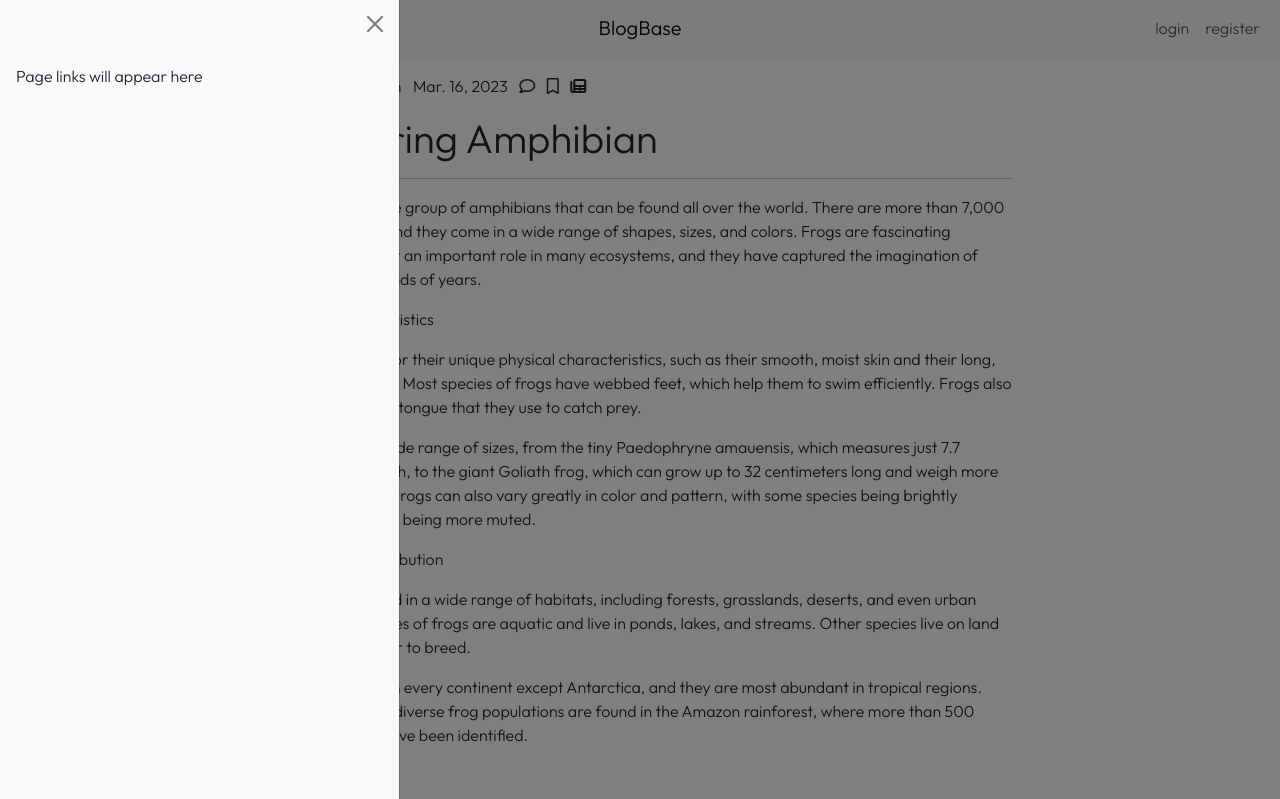
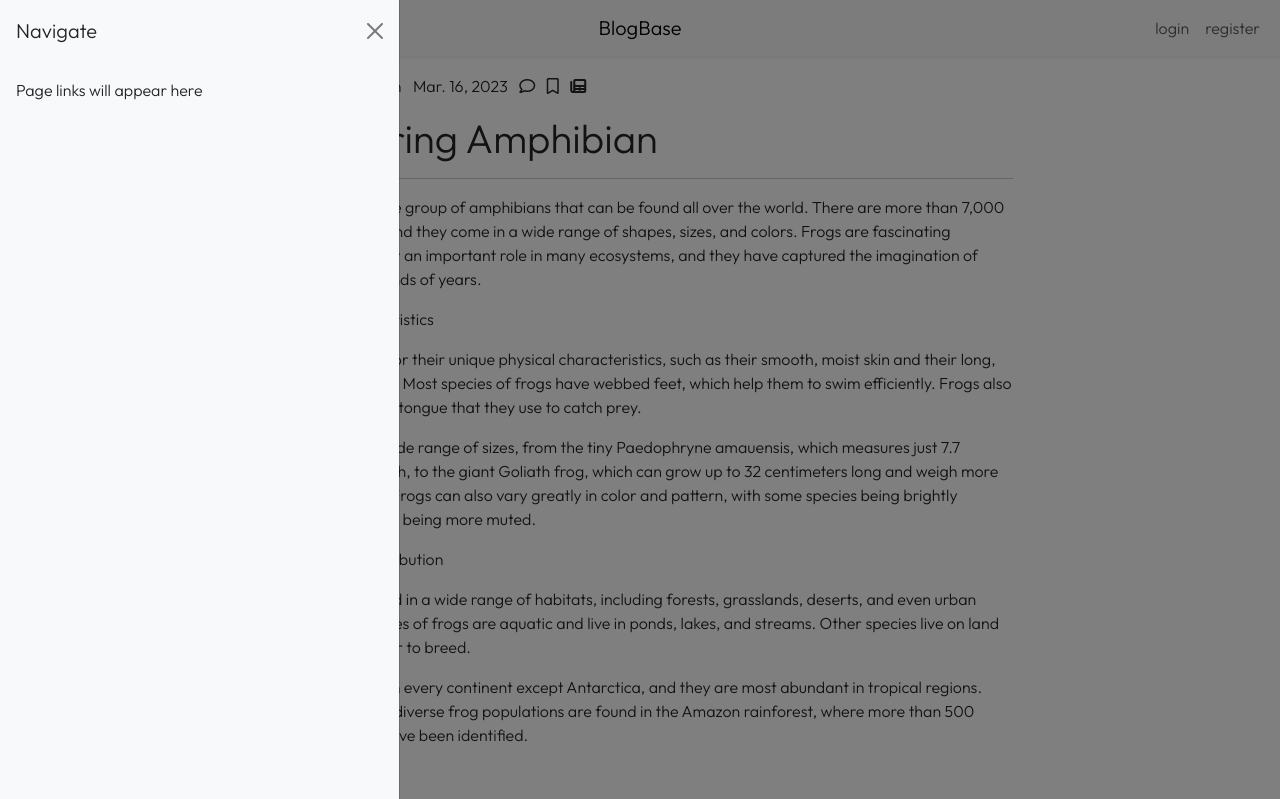
Before and after one commit to jennaluz/BlogBase, a PHP site: page /article.php?id=1 in a window 1280 px wide, after a click that opens the changed part. Shown: the top 799 px of the page. Run offline with PHP 8.4, Linux system fonts and the light colour scheme; data comes from the database, SQL or seed files in the repository; data that the repository does not hold is empty; some web fonts are replaced.

Commit message:
LF Add offcanvas titles

```diff
--- a/content/views/comment-bar.php
+++ b/content/views/comment-bar.php
@@ -1,5 +1,6 @@
 <div class="offcanvas offcanvas-end bg-light" data-bs-scroll="true" tabindex="-1" id="offcanvas-comments" aria-labelledby="offcanvas-comments-label">
   <div class="offcanvas-header">
+    <h5 class="offcanvas-title" id="offcanvas-comments-label">Responses</h5>
     <button type="button" class="btn-close text-reset" data-bs-dismiss="offcanvas" aria-label="Close"></button>
   </div>
   <div class="offcanvas-body">
--- a/content/views/sidebar.php
+++ b/content/views/sidebar.php
@@ -46,6 +46,7 @@ if(isset($_SESSION["username"])){
 
 <div class="offcanvas offcanvas-start bg-light" data-bs-scroll="true" tabindex="-1" id="offcanvas-sidebar" aria-labelledby="offcanvas-sidebar-label">
   <div class="offcanvas-header">
+    <h5 class="offcanvas-title" id="offcanvas-sidebar-label">Navigate</h5>
     <button type="button" class="btn-close" data-bs-dismiss="offcanvas" aria-label="Close"></button>
   </div>
   <div class="offcanvas-body">
```
